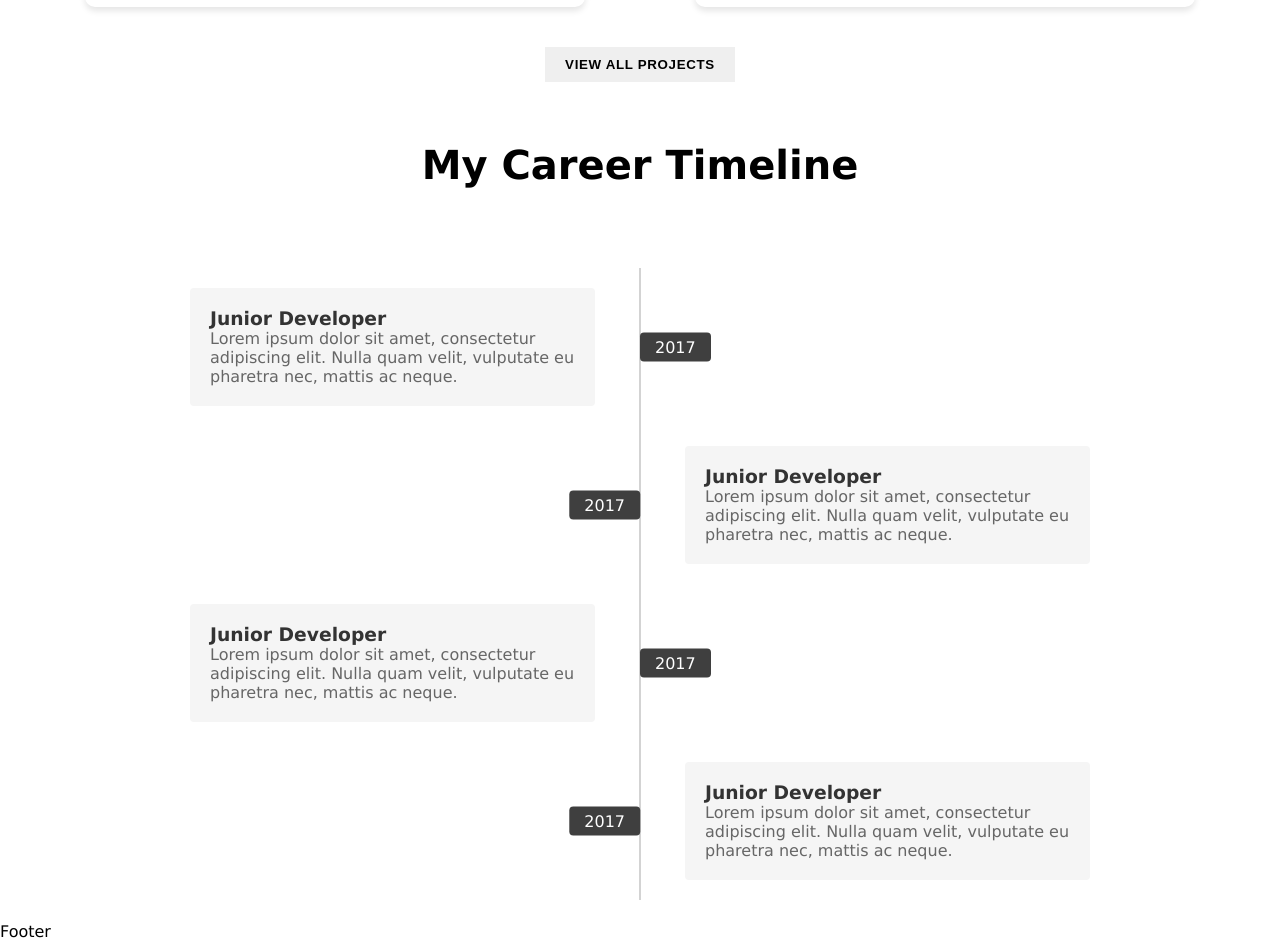
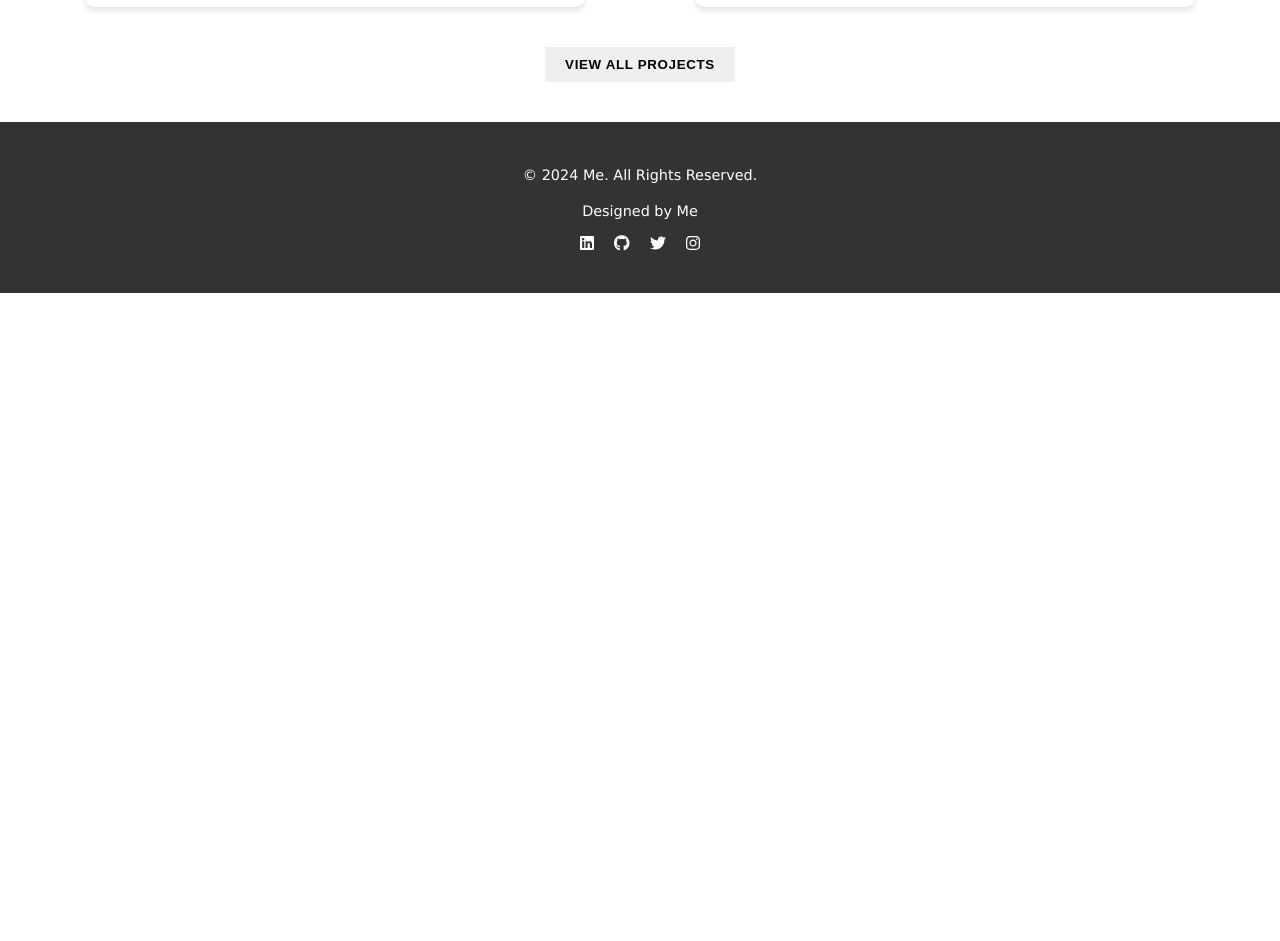
Before and after one commit to Chapp7/portfolio, a React (Vite) app: page / in a window 1280 px wide. Shown: the part 3318-4259 px from the top of the page. After the commit the page ends 3611 px from the top, so only its background shows below. Built offline with nearby package versions, Linux system fonts and the light colour scheme.

Commit message:
Add social media icons to footer

```diff
--- a/src/containers/Footer/Footer.jsx
+++ b/src/containers/Footer/Footer.jsx
@@ -1,7 +1,31 @@
 import "./Footer.scss";
+import { FontAwesomeIcon } from "@fortawesome/react-fontawesome";
+import { faLinkedin, faGithub, faTwitter, faInstagram } from "@fortawesome/free-brands-svg-icons";
 
 const Footer = () => {
-  return <div>Footer</div>;
+  return (
+    <footer className="footer">
+      <div className="footer__content">
+        <p>© {new Date().getFullYear()} Me. All Rights Reserved.</p>
+        <p>Designed by Me</p>
+        <div className="footer__social-media">
+          <a href="https://www.linkedin.com" target="_blank" rel="noreferrer">
+            <FontAwesomeIcon icon={faLinkedin} />
+          </a>
+          <a href="https://www.github.com" target="_blank" rel="noreferrer">
+            <FontAwesomeIcon icon={faGithub} />
+          </a>
+          <a href="https://www.twitter.com" target="_blank" rel="noreferrer">
+            <FontAwesomeIcon icon={faTwitter} />
+          </a>
+          <a href="https://www.instagram.com" target="_blank" rel="noreferrer">
+            <FontAwesomeIcon icon={faInstagram} />
+          </a>
+
+        </div>
+      </div>
+    </footer>
+  );
 };
 
 export default Footer;
--- a/src/containers/Footer/Footer.scss
+++ b/src/containers/Footer/Footer.scss
@@ -0,0 +1,38 @@
+.footer {
+  width: 100%;
+  padding: 20px;
+  background-color: #333;
+  color: #fff;
+  text-align: center;
+
+  .footer__content {
+    max-width: 1200px;
+    margin: 0 auto;
+    display: flex;
+    flex-direction: column;
+    align-items: center;
+    justify-content: center;
+    gap: 10px;
+
+    p {
+      margin: 5px 0;
+      font-size: 0.9rem;
+    }
+
+    .footer__social-media {
+      display: flex;
+      align-items: center;
+      justify-content: center;
+      a {
+        color: white;
+        text-decoration: none;
+        margin: 0 10px;
+        transition: color 0.3s ease;
+
+        &:hover {
+          color: lightblue;
+        }
+      }
+    }
+  }
+}
--- a/src/pages/Home/Home.jsx
+++ b/src/pages/Home/Home.jsx
@@ -32,10 +32,6 @@ const Home = () => {
           <Projects />
         </section>
 
-        <section className="career-timeline">
-          <CareerTimeline />
-        </section>
-
         <section className="footer">
           <Footer />
         </section>
```
